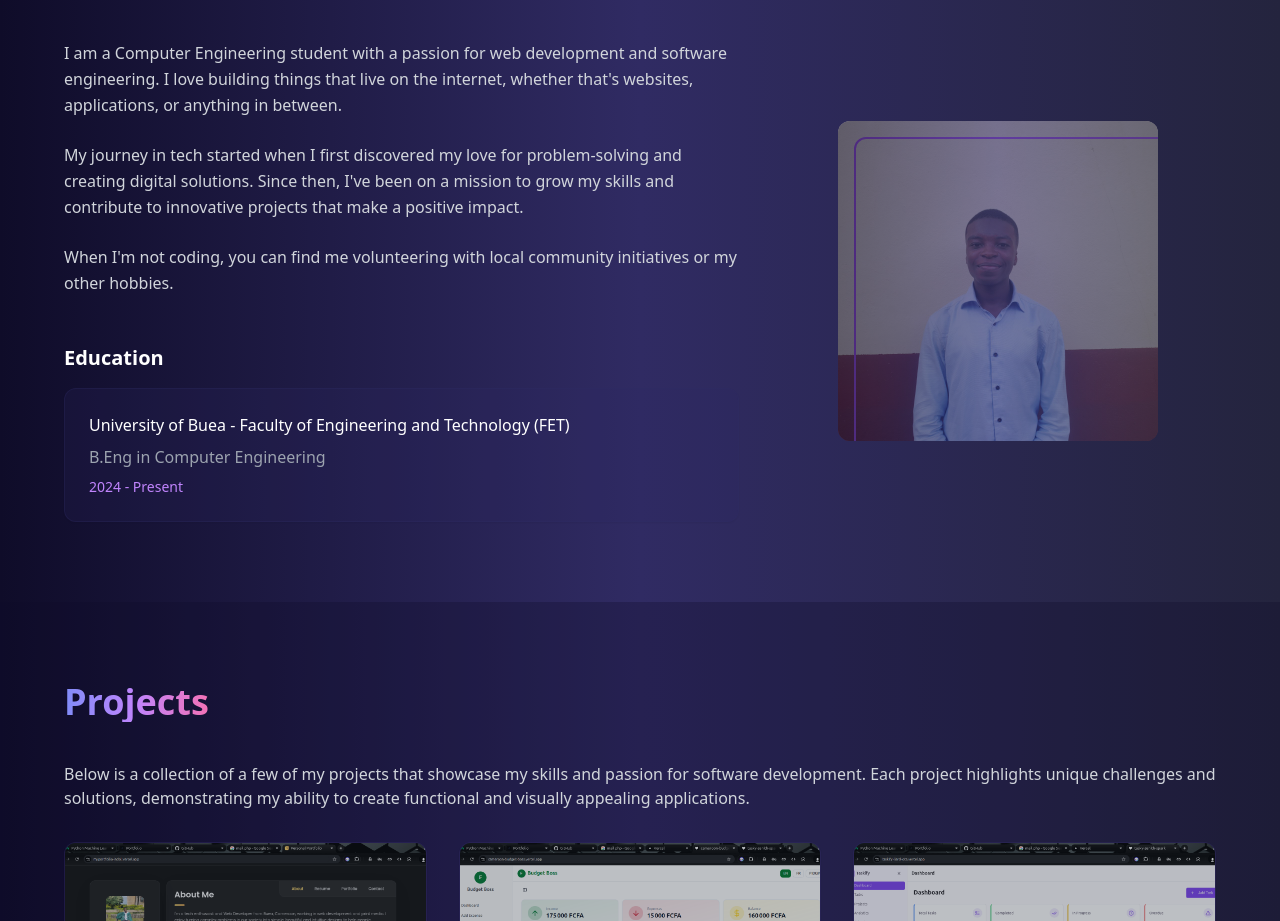
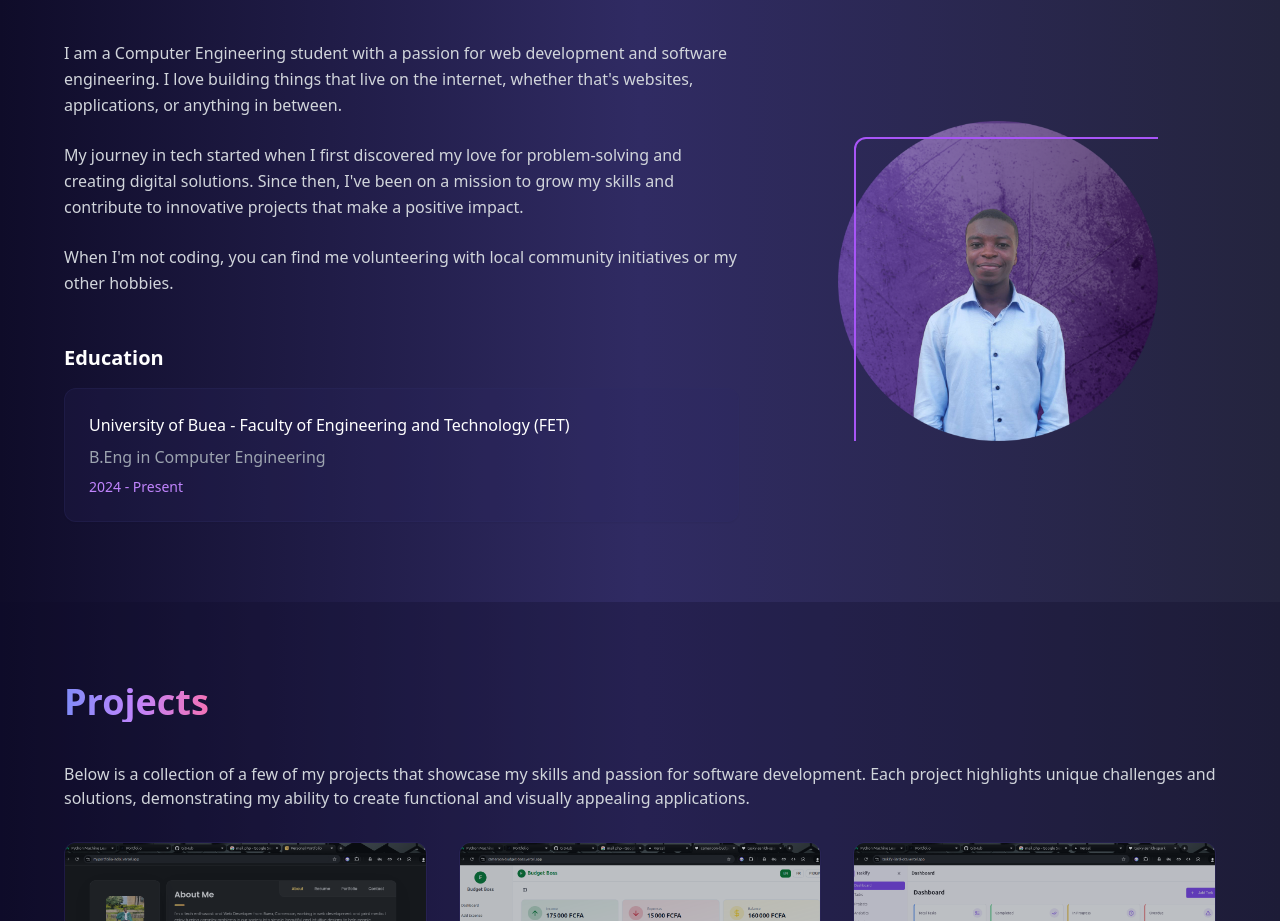
Before and after one commit to grairudolf/myportfolio, a React (Vite) app: page / in a window 1280 px wide. Shown: the part 920-1841 px from the top of the page. Built offline with nearby package versions, Linux system fonts and the light colour scheme.

Commit message:
Style: Modified about page image

```diff
--- a/src/components/About.tsx
+++ b/src/components/About.tsx
@@ -40,10 +40,10 @@ const About: React.FC = () => {
 
           <div className="lg:col-span-2 flex items-center justify-center">
             <div className="relative w-full max-w-xs aspect-square rounded-lg overflow-hidden">
-              <div className="absolute inset-0 bg-gradient-portfolio opacity-60 z-10"></div>
+              {/* <div className="absolute inset-0 bg-gradient-portfolio opacity-60 z-10"></div> */}
               <div className="absolute inset-0 border-2 border-purple-500 rounded-lg transform translate-x-4 translate-y-4 z-0"></div>
               <div className="w-full h-full flex items-center justify-center">
-                <img src="/website_img/hero.jpg" alt="hero" />
+                <img src="/website_img/profile-pic (3).png" alt="hero" />
                 {/* <span className="text-gray-400">Your Photo (Optional)</span> */}
               </div>
             </div>
```
